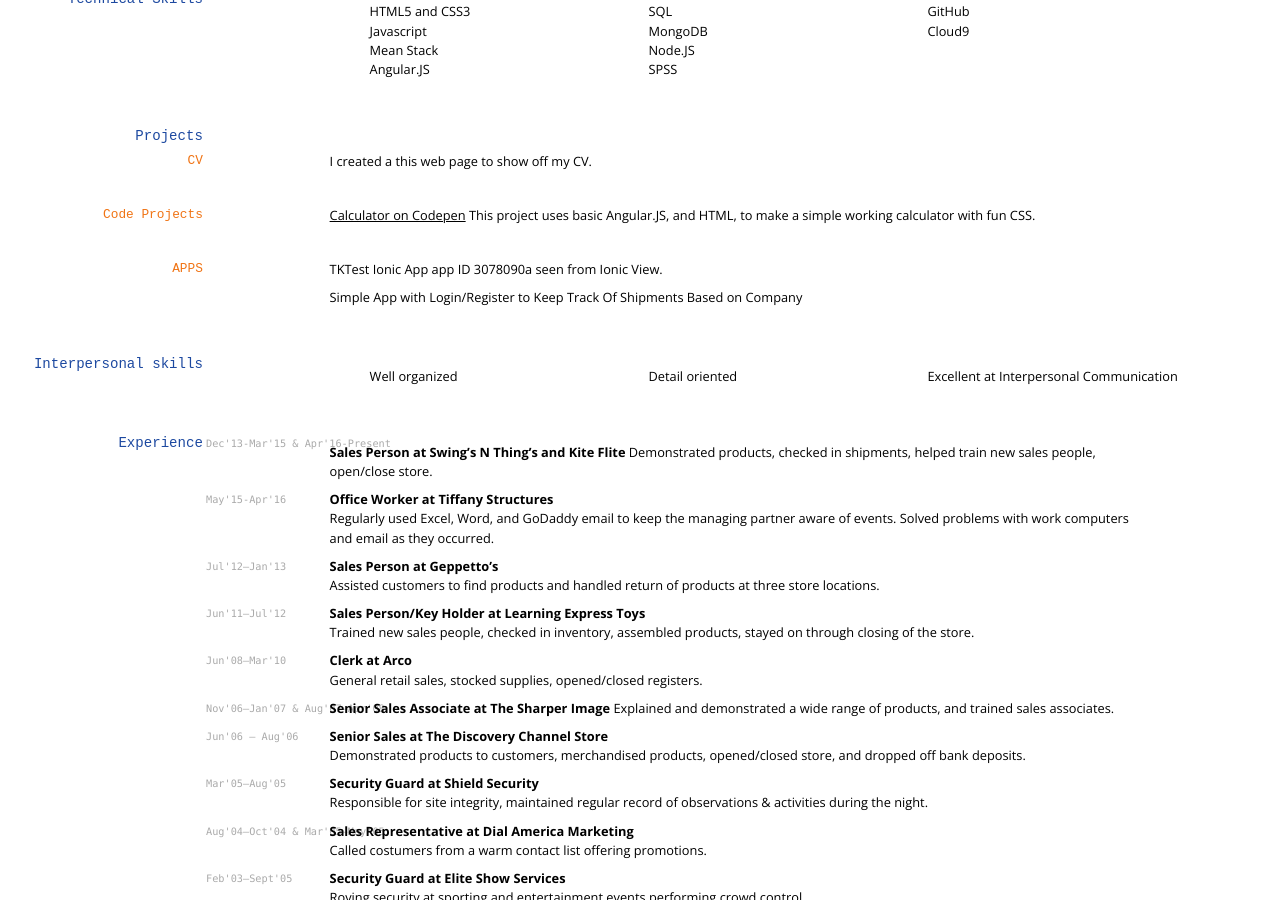
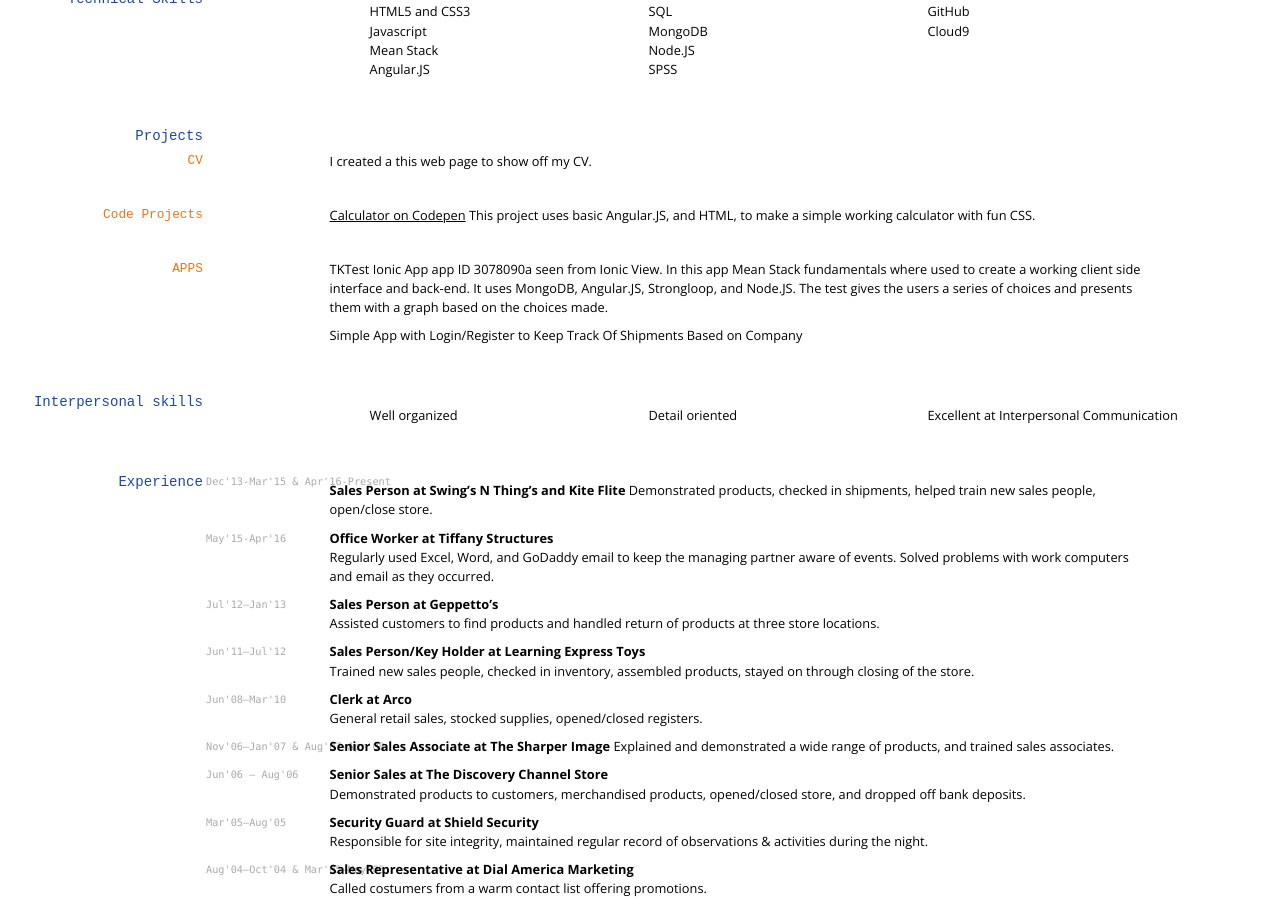
Before and after one commit to bdowlatshahiessf/bdowlatshahiessf.github.io, a Jekyll site: the page built from index.md, in a window 1280 px wide and 900 px high, scrolled down 631 px. Built offline with Jekyll 4.4.1, drawn with Linux system fonts in a browser that asks for light colours; nearby versions of some CDN libraries.

Commit message:
Update index.md

```diff
--- a/index.md
+++ b/index.md
@@ -69,7 +69,7 @@ I created a this web page to show off my CV.
 
 ### APPS
 
-TKTest Ionic App app ID 3078090a seen from Ionic View.
+TKTest Ionic App app ID 3078090a seen from Ionic View. In this app Mean Stack fundamentals where used to create a working client side interface and back-end. It uses MongoDB, Angular.JS, Strongloop, and Node.JS. The test gives the users a series of choices and presents them with a graph based on the choices made.
 
 Simple App with Login/Register to Keep Track Of Shipments Based on Company
 
```
